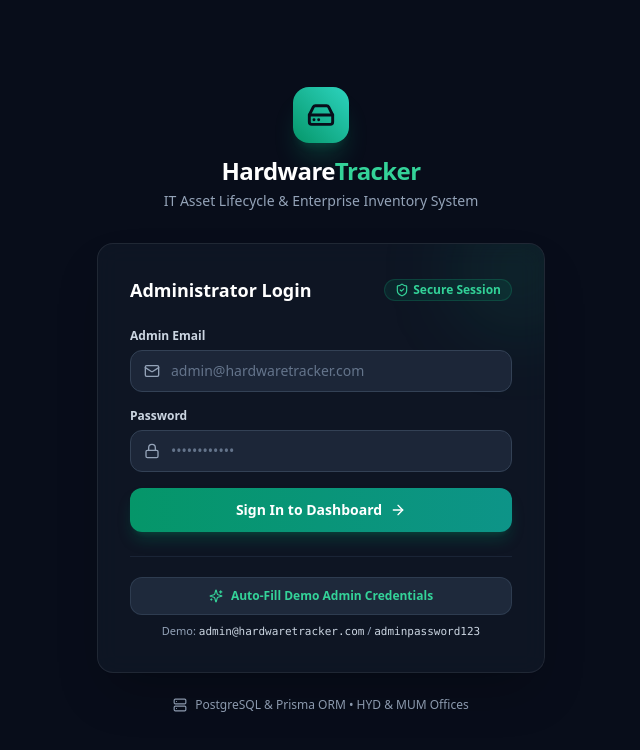
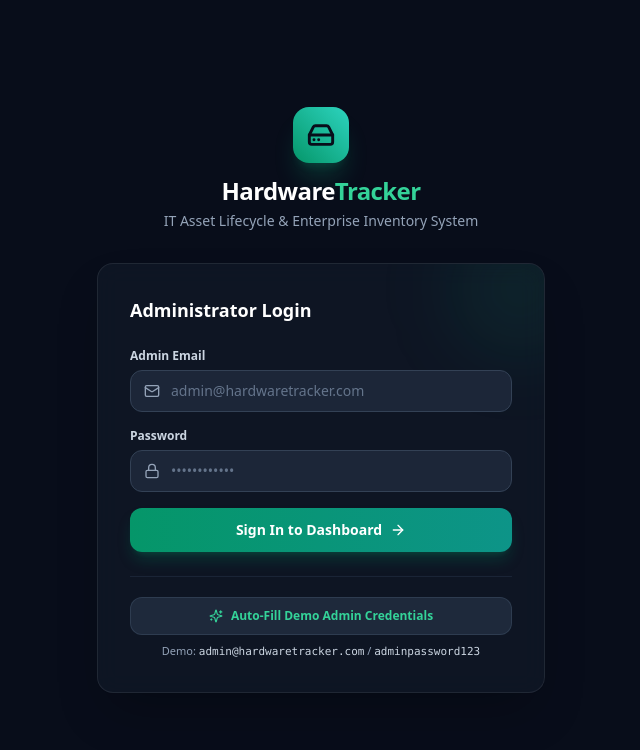
Before and after one commit to sakshirgangurde/hardware-asset-tracker, a Next.js app: page /login in a window 1280 px wide. Shown: the top 750 px of the page, without its empty margins (319-959 px from the left). Built offline with nearby package versions, Linux system fonts and the light colour scheme.

Commit message:
simplify login and dashboard UI elements

```diff
--- a/app/login/page.tsx
+++ b/app/login/page.tsx
@@ -8,10 +8,8 @@
   Lock,
   Mail,
   ArrowRight,
-  ShieldCheck,
   Sparkles,
   Loader2,
-  Server,
 } from "lucide-react";
 
 export default function LoginPage() {
@@ -47,7 +45,7 @@
         throw new Error(data.error || "Authentication failed");
       }
 
-      success("Access Granted", `Welcome back, ${data.user.name}!`);
+      success("Login successful", "");
       router.push("/dashboard");
       router.refresh();
     } catch (err: any) {
@@ -77,12 +75,7 @@
         {/* Top subtle glow */}
         <div className="absolute -top-10 -right-10 w-32 h-32 bg-emerald-500/10 rounded-full blur-2xl pointer-events-none" />
 
-        <div className="flex items-center justify-between mb-6">
-          <h2 className="text-lg font-bold text-white">Administrator Login</h2>
-          <span className="inline-flex items-center gap-1 px-2.5 py-0.5 rounded-full bg-emerald-500/10 text-emerald-400 border border-emerald-500/20 text-xs font-semibold">
-            <ShieldCheck className="w-3.5 h-3.5" /> Secure Session
-          </span>
-        </div>
+        <h2 className="text-lg font-bold text-white mb-6">Administrator Login</h2>
 
         <form onSubmit={handleSubmit} className="space-y-4">
           <div>
@@ -153,11 +146,6 @@
         </div>
       </div>
 
-      {/* Footer Info */}
-      <div className="mt-6 text-center text-xs text-slate-400 flex items-center justify-center gap-2">
-        <Server className="w-3.5 h-3.5 text-slate-400" />
-        <span>PostgreSQL & Prisma ORM • HYD & MUM Offices</span>
-      </div>
     </div>
   );
 }
```
